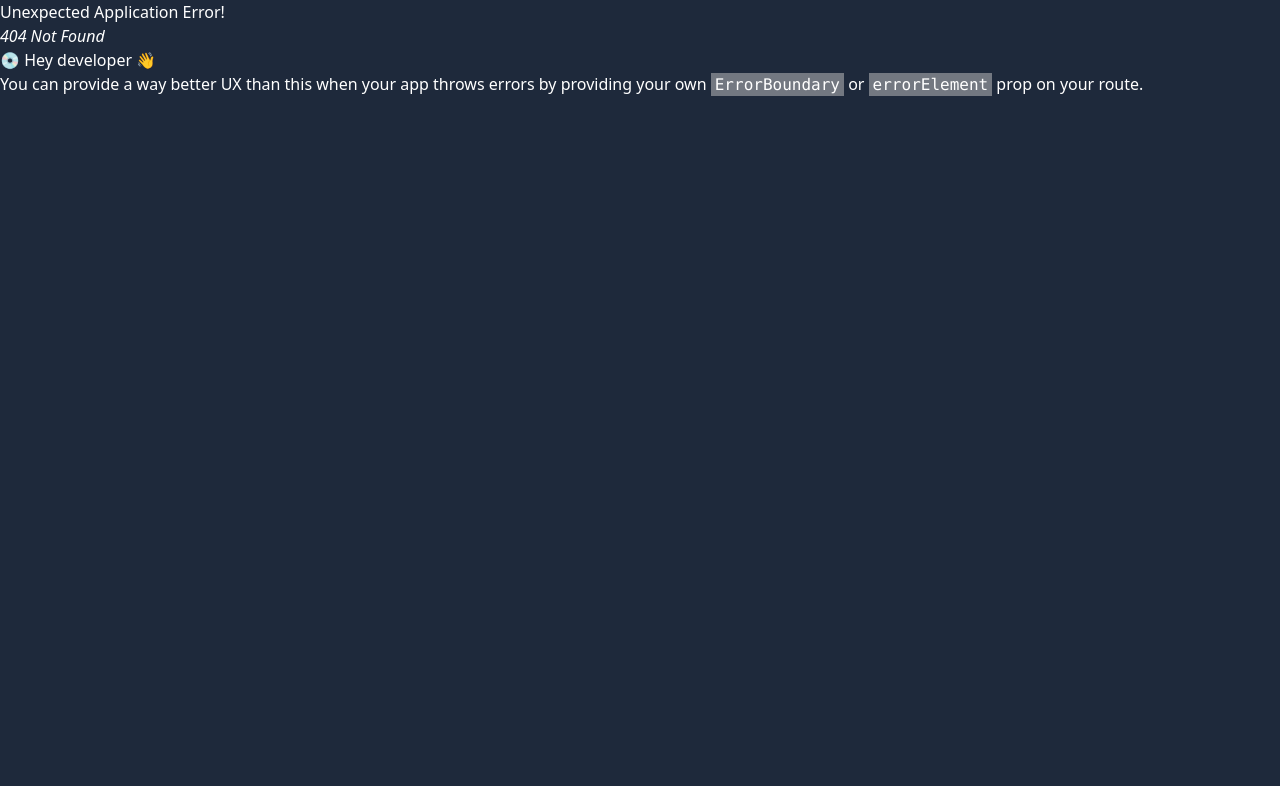
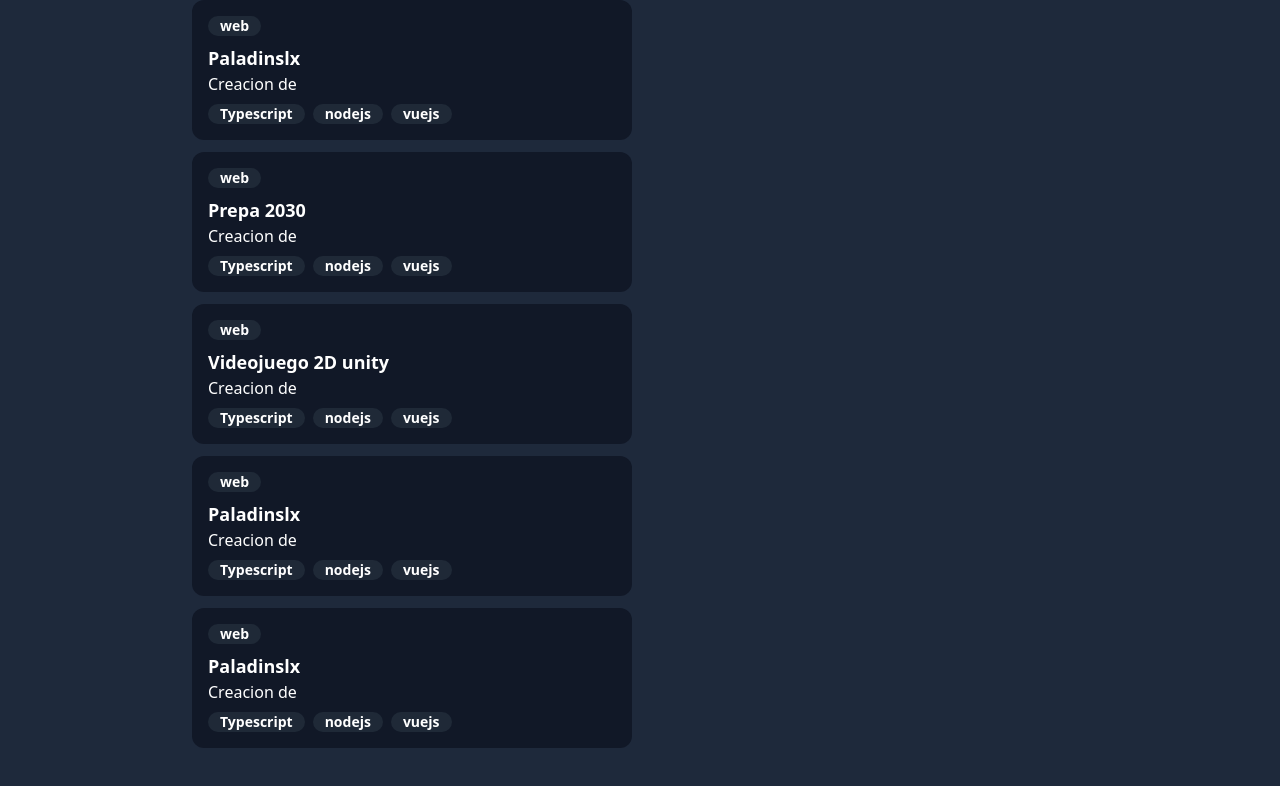
Before and after one commit to Lughx/YATS, a React (Create React App) app: page /projects in a window 1280 px wide. Before the commit this address had no page. Shown: the top 786 px of the page. Built offline with nearby package versions, Linux system fonts and the light colour scheme.

Commit message:
Projects split

```diff
--- /dev/null
+++ b/src/components/projects/ProjectCard.jsx
@@ -0,0 +1,28 @@
+import { PrepaWeb } from "./projects/PrepaWeb";
+
+export function ProjectCard({ labels, title, description, technologies, setCurrentProject }) {
+    return (
+        <div onMouseEnter={() => setCurrentProject(<PrepaWeb />)} className="bg-gray-900 p-4 rounded-xl mb-3 cursor-pointer">
+            <div className="flex">
+                {labels.map(label => (
+                    <div className="bg-gray-800 rounded-full px-3 flex font-semibold text-sm mb-2">
+                        {label}
+                    </div>
+                ))}
+            </div>
+            <div className="font-semibold text-lg">
+                {title}
+            </div>
+            <div>
+                {description}
+            </div>
+            <div className="flex mt-">
+                {technologies.map(technology => (
+                    <div className="bg-gray-800 rounded-full px-3 flex font-semibold text-sm mr-2 mt-2">
+                        {technology}
+                    </div>
+                ))}
+            </div>
+        </div>
+    )
+}
--- /dev/null
+++ b/src/components/projects/ProjectsList.jsx
@@ -0,0 +1,43 @@
+import { ProjectCard } from "./ProjectCard";
+
+export function ProjectList({ currentProject, setCurrentProject }) {
+    return (
+        <div>
+            <ProjectCard
+                labels={["web"]}
+                title={"Paladinslx"}
+                description={"Creacion de "}
+                technologies={["Typescript", "nodejs", "vuejs"]}
+                setCurrentProject={setCurrentProject}
+            />
+            <ProjectCard
+                labels={["web"]}
+                title={"Prepa 2030"}
+                description={"Creacion de "}
+                technologies={["Typescript", "nodejs", "vuejs"]}
+                setCurrentProject={setCurrentProject}
+            />
+            <ProjectCard
+                labels={["web"]}
+                title={"Videojuego 2D unity"}
+                description={"Creacion de "}
+                technologies={["Typescript", "nodejs", "vuejs"]}
+                setCurrentProject={setCurrentProject}
+            />
+            <ProjectCard
+                labels={["web"]}
+                title={"Paladinslx"}
+                description={"Creacion de "}
+                technologies={["Typescript", "nodejs", "vuejs"]}
+                setCurrentProject={setCurrentProject}
+            />
+            <ProjectCard
+                labels={["web"]}
+                title={"Paladinslx"}
+                description={"Creacion de "}
+                technologies={["Typescript", "nodejs", "vuejs"]}
+                setCurrentProject={setCurrentProject}
+            />
+        </div>
+    )
+}
--- /dev/null
+++ b/src/components/projects/projects/PrepaWeb.jsx
@@ -0,0 +1,7 @@
+export function PrepaWeb() {
+    return (
+        <div className="bg-gray-900 rounded-xl p-4">
+            prepa web
+        </div>
+    )
+}
--- /dev/null
+++ b/src/views/ProjectsPage.jsx
@@ -0,0 +1,26 @@
+import { useState } from "react";
+import { ProjectList } from "../components/projects/ProjectsList";
+
+export function ProjectsPage() {
+    const [currentProject, setCurrentProject] = useState()
+
+    return (
+        <div>
+            <div className="min-h-screen">
+                <div className="container max-w-4xl w-full mx-auto grid gap-4 grid-cols-1">
+                    <div className="grid gap-4 grid-cols-2">
+                        <div>
+                            <ProjectList
+                            currentProject={currentProject}
+                            setCurrentProject={setCurrentProject}
+                            />
+                        </div>
+                        <div>
+                            {currentProject}
+                        </div>
+                    </div>
+                </div>
+            </div>
+        </div>
+    )
+}
```
Also changed, not shown: src/index.jsx (+8 -2 lines).
